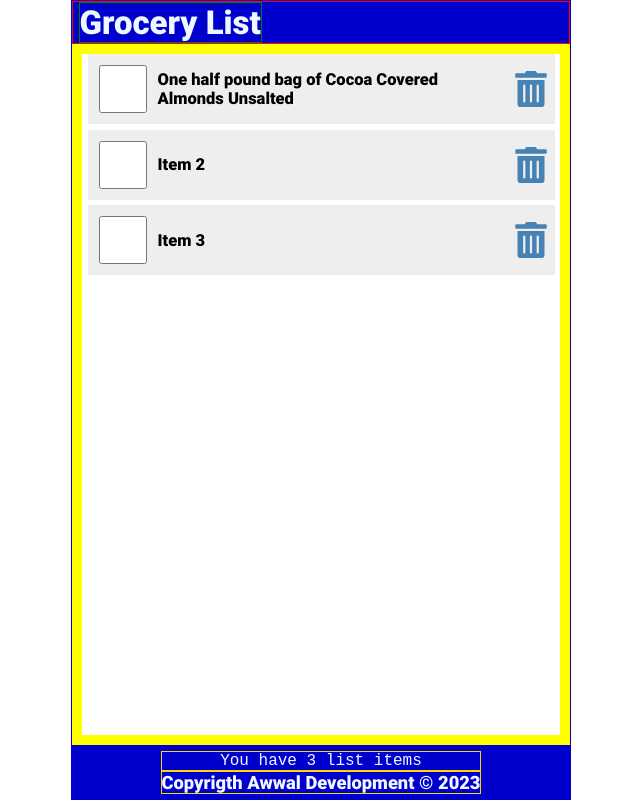
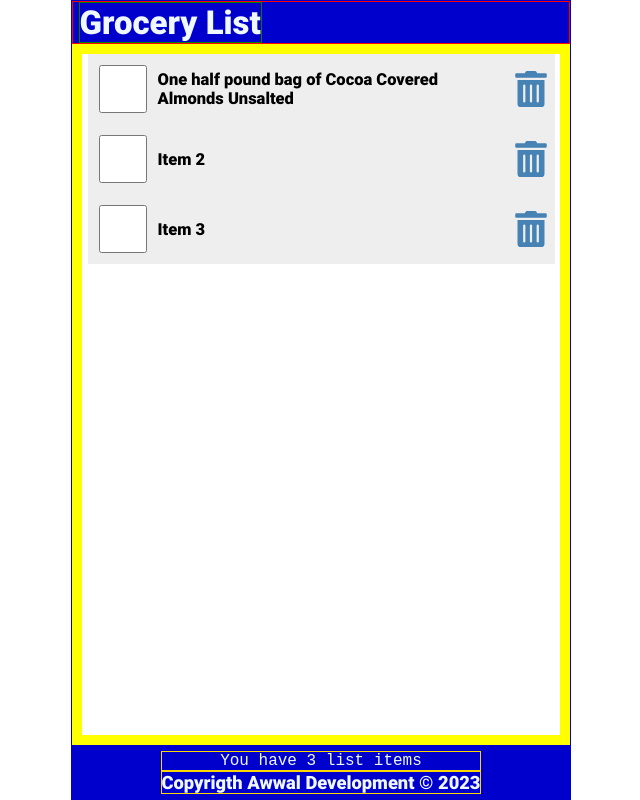
Before and after one commit to awwallawal/grocery_app_react, a React (Vite) app: page / in a window 1280 px wide. Shown: the whole page, without its empty margins (319-959 px from the left). Built offline with nearby package versions, Linux system fonts and the light colour scheme.

Commit message:
Tidying up loose ends in the props drilling for child components and moving the react-icoms from dev dependencies to production dependencies using npm i react-icons  --save-prod

```diff
--- a/package.json
+++ b/package.json
@@ -10,8 +10,10 @@
     "preview": "vite preview"
   },
   "dependencies": {
+    "core-js": "^3.30.2",
     "react": "^18.2.0",
-    "react-dom": "^18.2.0"
+    "react-dom": "^18.2.0",
+    "react-icon": "^1.0.0"
   },
   "devDependencies": {
     "@types/react": "^18.0.28",
--- a/src/ItemsList.jsx
+++ b/src/ItemsList.jsx
@@ -1,6 +1,5 @@
 import React from 'react'
-import { FaTrashAlt} from 'react-icons/fa';
-
+import LineItem from './LineItem';
 
 function ItemsList({items, handleChecked, handleDelete}) {
   return (
@@ -8,35 +7,16 @@ function ItemsList({items, handleChecked, handleDelete}) {
       <ul>
             {items.map((item) => {
               return (
-                <li
-                className='item'
-                key={item.id}
-                >
-                      <input
-                      type="checkbox"
-                      defaultChecked={item.checked}
-                      onClick={() =>{handleChecked(item.id)}}
-                      />
-
-                      <label
-                      onDoubleClick={() =>{handleChecked(item.id)}}
-                      style={(item.checked) ? {textDecoration: "line-through"} : null}
-                      >
-                        {item.item}
-                      </label>
-
-                      {/* <button>Delete</button>  Replaced the delete button with an icon*/}
-
-                      <FaTrashAlt
-                        onClick={()=>{handleDelete(item.id)}}
-                        role="button"
-                        tabIndex="0"
-                      />
-
-                </li>
+                <LineItem
+                  item={item}
+                  key={item.id}
+                  items={items}
+                  handleChecked={handleChecked}
+                  handleDelete={handleDelete}
+                />
               )
             })}
-          </ul>
+      </ul>
     </div>
   )
 }
--- /dev/null
+++ b/src/LineItem.jsx
@@ -0,0 +1,39 @@
+import React from 'react'
+import { FaTrashAlt} from 'react-icons/fa';
+
+
+function LineItem({item, handleChecked, handleDelete}) {
+  return (
+    <div>
+         <li
+            className='item'
+            key={item.id}
+            >
+                  <input
+                  type="checkbox"
+                  defaultChecked={item.checked}
+                  onClick={() =>{handleChecked(item.id)}}
+                  />
+
+                  <label
+                  onDoubleClick={() =>{handleChecked(item.id)}}
+                  style={(item.checked) ? {textDecoration: "line-through"} : null}
+                  >
+                    {item.item}
+                  </label>
+
+                  {/* <button>Delete</button>  Replaced the delete button with an icon*/}
+
+                  <FaTrashAlt
+                    onClick={()=>{handleDelete(item.id)}}
+                    role="button"
+                    tabIndex="0"
+                    aria-label= {`Delete ${item.item}`}
+                  />
+
+            </li>
+    </div>
+  )
+}
+
+export default LineItem
--- a/src/MainContent.jsx
+++ b/src/MainContent.jsx
@@ -1,5 +1,4 @@
 import React from 'react';
-import { useState } from 'react';
 import ItemsList from './ItemsList';
 
 function MainContent({items, handleChecked, handleDelete}) {
```
Also changed, not shown: 1 other file (tests, documents, lock files or other folders).
